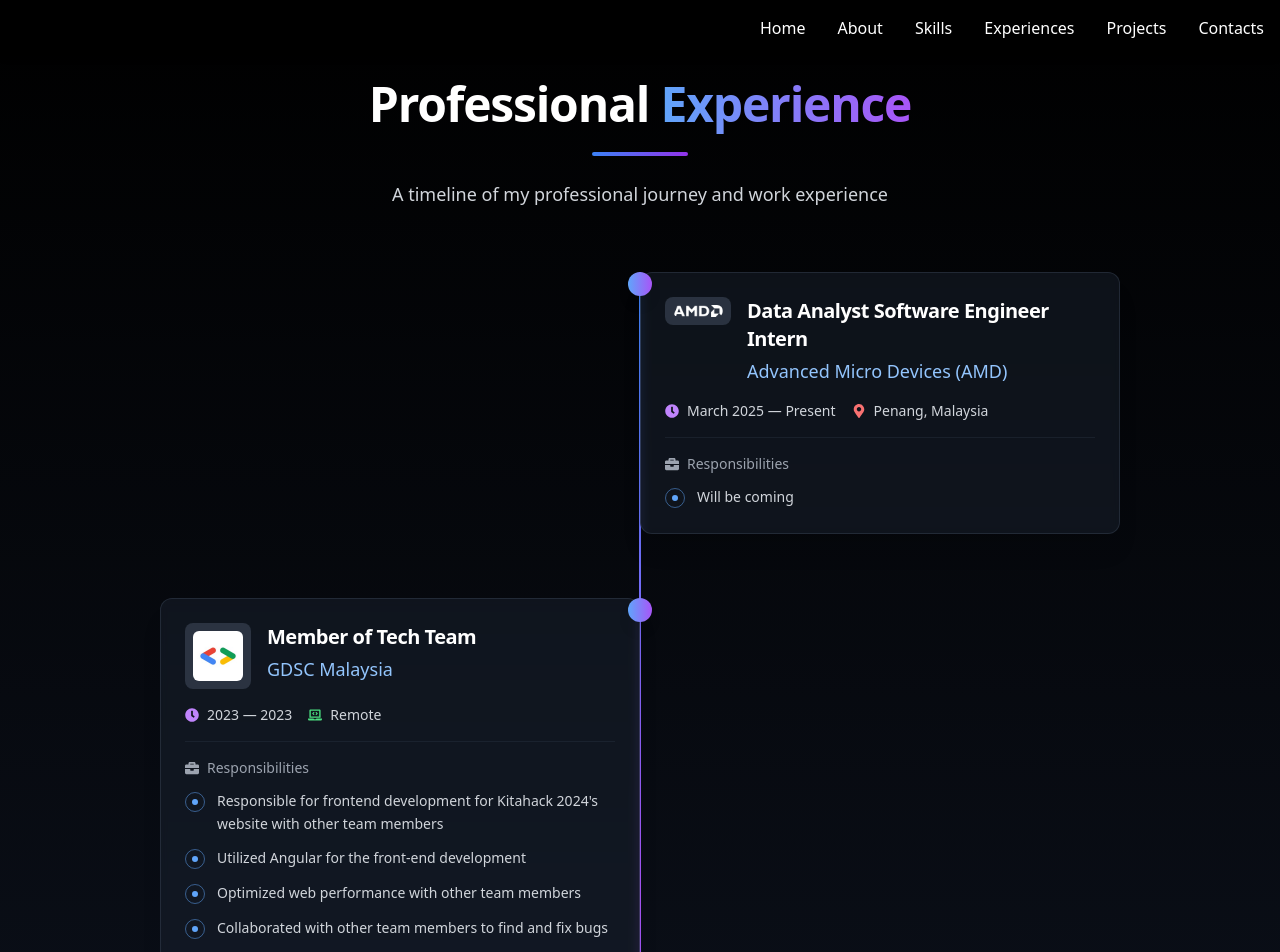
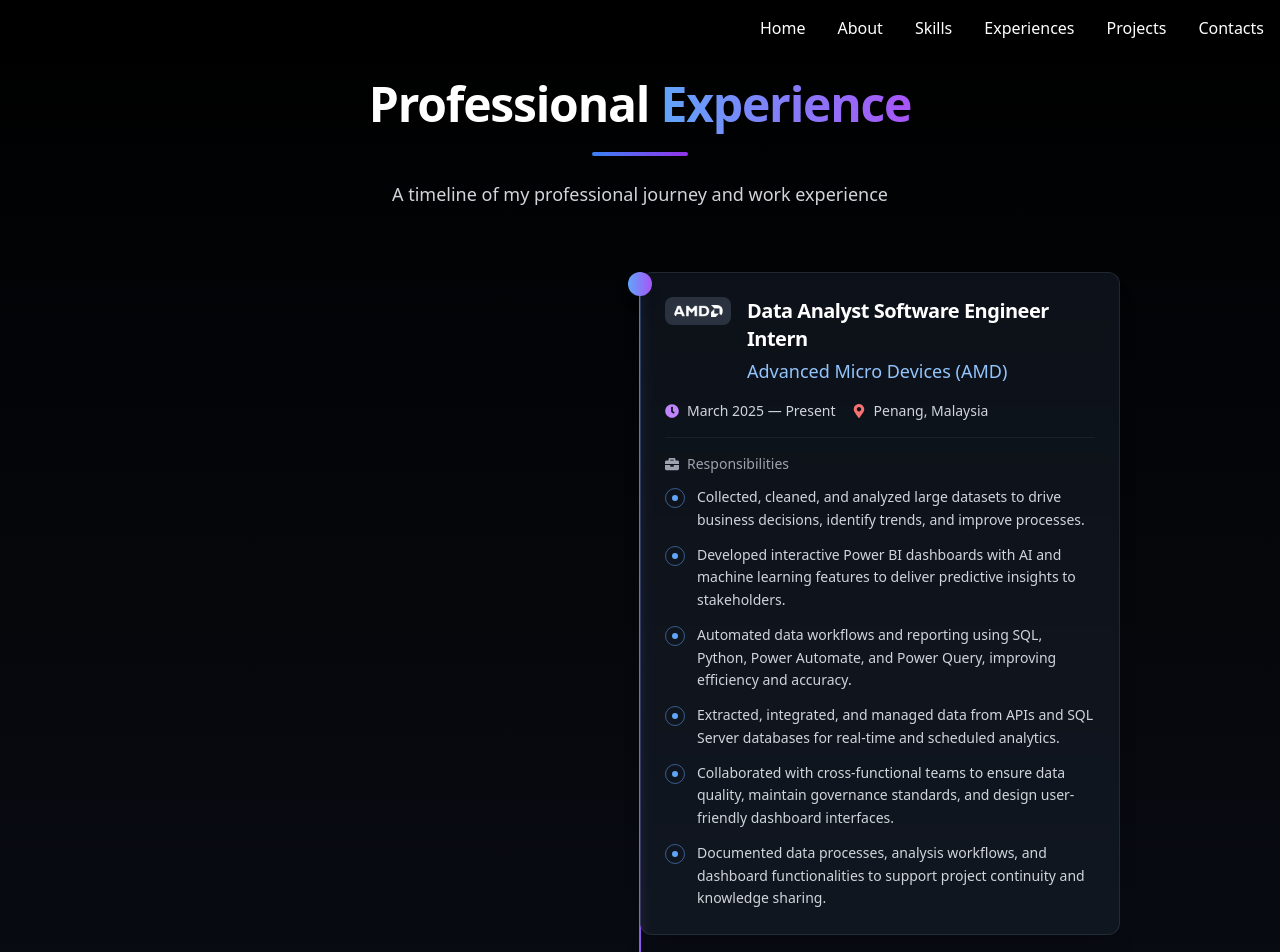
Before and after one commit to daniyalrosli/my-portfolio, a Next.js app: page /experiences in a window 1280 px wide. Shown: the top 952 px of the page. Built offline with nearby package versions, Linux system fonts and the light colour scheme.

Commit message:
new updates

```diff
--- a/src/app/experiences/page.tsx
+++ b/src/app/experiences/page.tsx
@@ -23,7 +23,14 @@
   period: "March 2025 — Present",
   isRemote: false,
   logo: "/img/amd.png",
-    points: ["Will be coming"],
+  points: [
+    "Collected, cleaned, and analyzed large datasets to drive business decisions, identify trends, and improve processes.",
+    "Developed interactive Power BI dashboards with AI and machine learning features to deliver predictive insights to stakeholders.",
+    "Automated data workflows and reporting using SQL, Python, Power Automate, and Power Query, improving efficiency and accuracy.",
+    "Extracted, integrated, and managed data from APIs and SQL Server databases for real-time and scheduled analytics.",
+    "Collaborated with cross-functional teams to ensure data quality, maintain governance standards, and design user-friendly dashboard interfaces.",
+    "Documented data processes, analysis workflows, and dashboard functionalities to support project continuity and knowledge sharing."
+  ]
 },
   {
     role: "Member of Tech Team",
--- a/src/app/page.tsx
+++ b/src/app/page.tsx
@@ -3,7 +3,8 @@
 import Image from "next/image";
 import { FaLinkedin, FaGithub, FaEnvelope } from "react-icons/fa";
 import { motion } from "framer-motion";
-import { Inter, Poppins } from 'next/font/google'; // Import clean, modern fonts
+import { Inter, Poppins } from 'next/font/google';
+import Link from "next/link";// Import clean, modern fonts
 
 // Font configuration
 const inter = Inter({ subsets: ['latin'], variable: '--font-inter' });
@@ -90,9 +91,12 @@
             transition={{ delay: 0.6, duration: 0.5 }}
             className="mt-2"
           >
-            <button className="bg-blue-600 hover:bg-blue-700 text-white font-medium py-3 px-6 rounded-lg transition-all duration-300 transform hover:scale-105 shadow-lg shadow-blue-500/20">
-              View My Projects
-            </button>
+
+            <Link href="/projects">
+              <button className="bg-blue-600 hover:bg-blue-700 text-white font-medium py-3 px-6 rounded-lg transition-all duration-300 transform hover:scale-105 shadow-lg shadow-blue-500/20">
+                View My Projects
+              </button>
+            </Link>
           </motion.div>
 
           {/* Social Links */}
```
Lines whose indentation alone changed are shown as unchanged.
